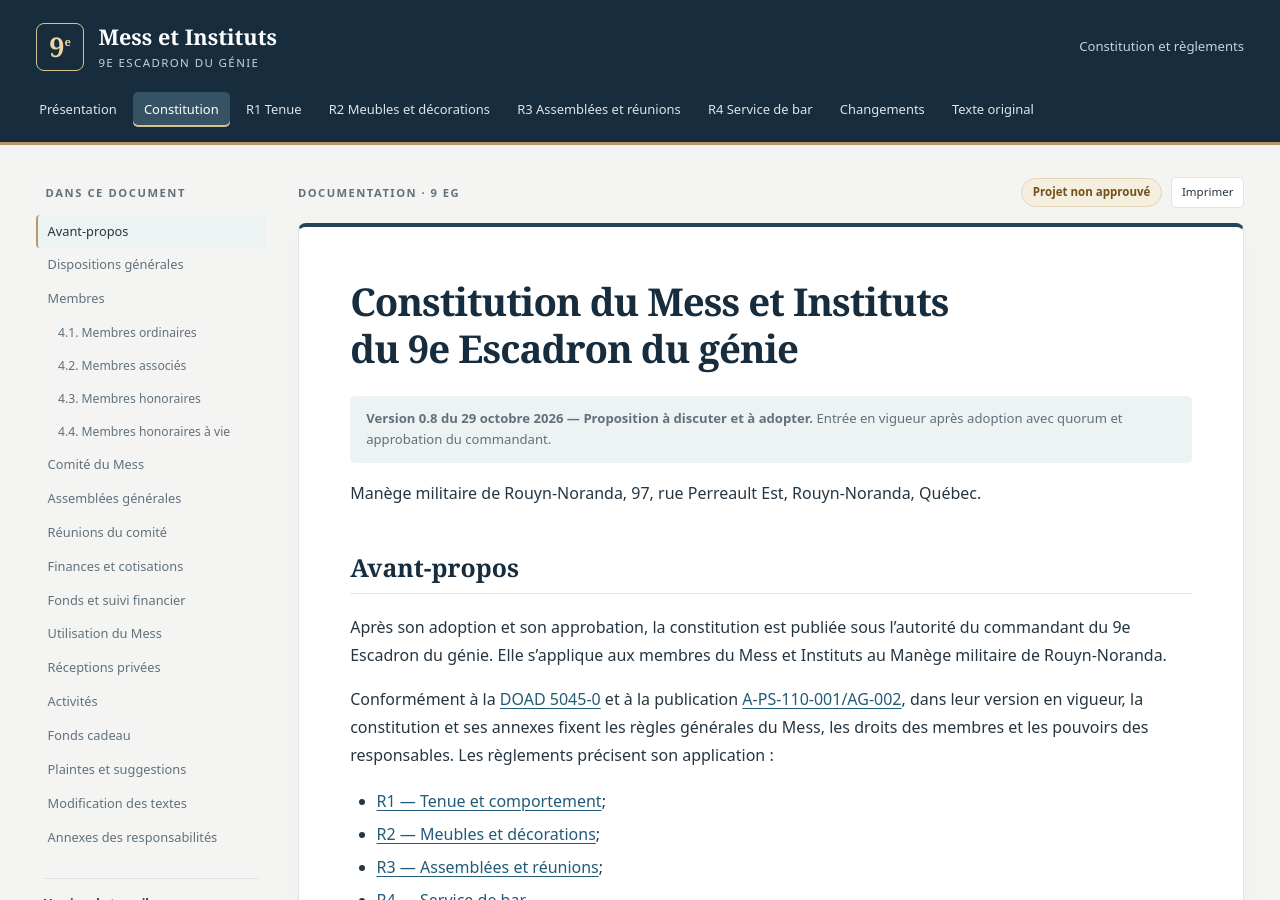
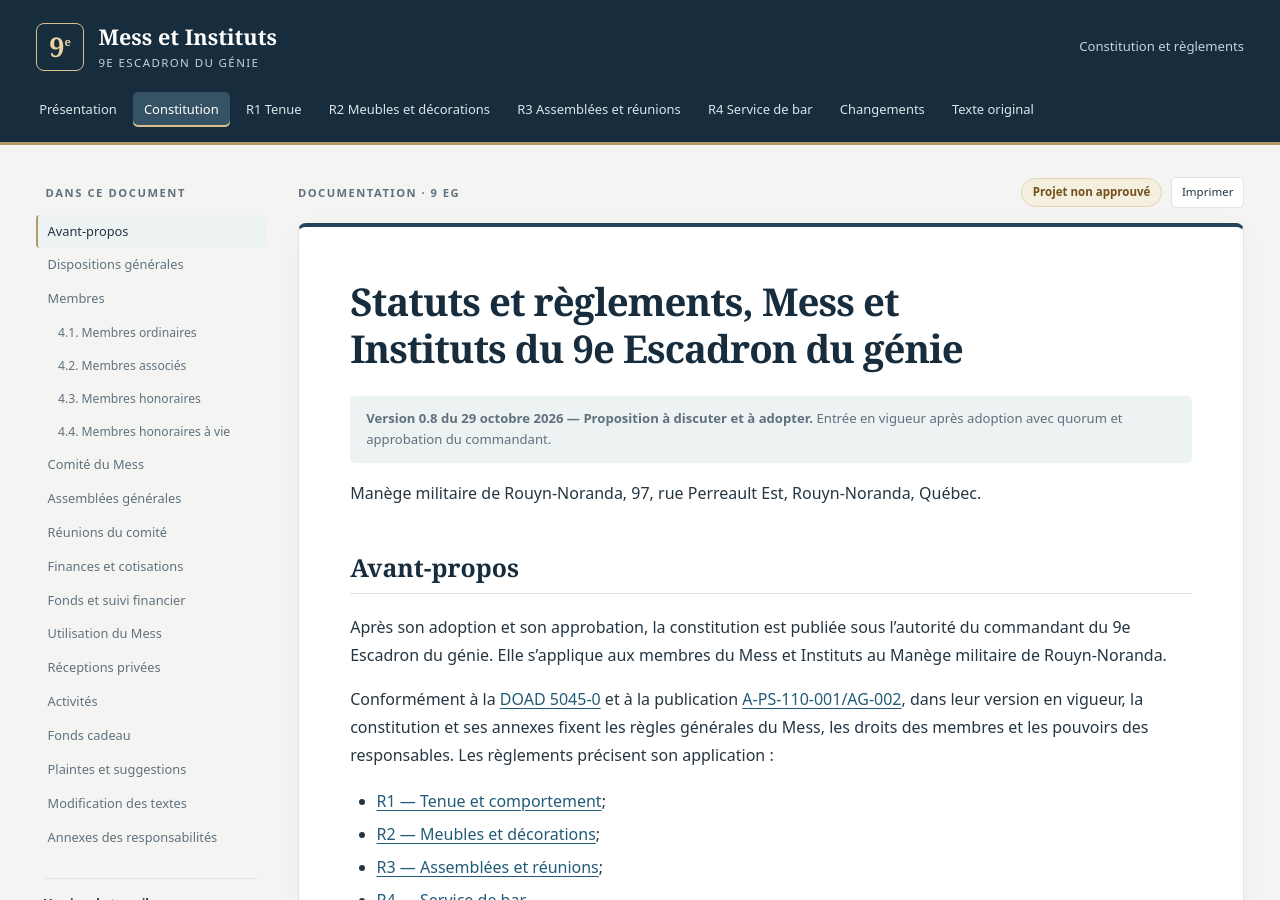
Before and after one commit to shocktubeM81/mess-9eg, a Jekyll site: the page built from versions/2026-10-28-v0.2/constitution-consolidee.md, in a window 1280 px wide and 900 px high. Built offline with Jekyll 4.4.1, drawn with Linux system fonts in a browser that asks for light colours.

Commit message:
Renommer le titre des statuts du Mess
Remplace « Constitution » par « Statuts et règlements » dans le titre du document.

```diff
--- a/versions/2026-10-28-v0.2/constitution-consolidee.md
+++ b/versions/2026-10-28-v0.2/constitution-consolidee.md
@@ -3,7 +3,7 @@ layout: default
 title: Constitution du Mess et Instituts du 9e Escadron du génie
 ---
 
-# Constitution du Mess et Instituts du 9e Escadron du génie
+# Statuts et règlements, Mess et Instituts du 9e Escadron du génie
 
 **Version 0.8 du 29 octobre 2026 — Proposition à discuter et à adopter.** Entrée en vigueur après adoption avec quorum et approbation du commandant.
 
```
